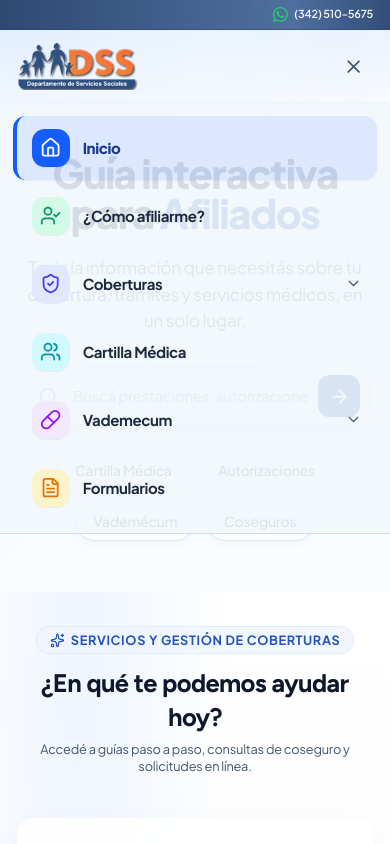
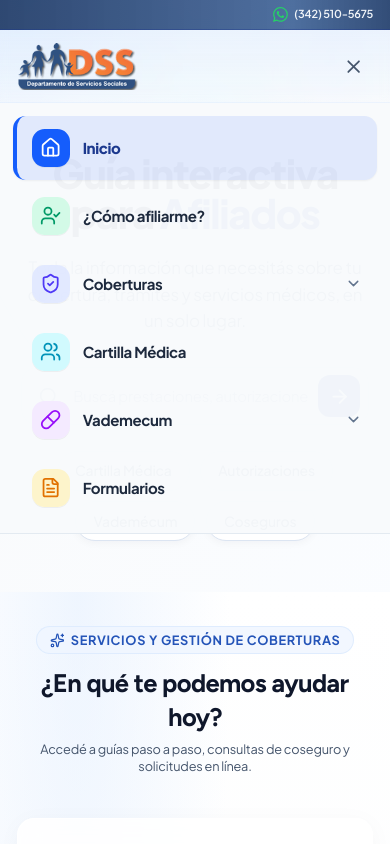
Before and after one commit to KarimServin/guia-interactiva-dss, a Next.js app: page / in a window 390 px wide. Both pictures are taken after a click on the button 353 px from the left and 66 px from the top of the page. Shown: the top 844 px of the page. Built offline with nearby package versions, Linux system fonts and the light colour scheme.

Commit message:
style: increase mobile menu drawer opacity to 97% for better contrast

```diff
--- a/src/components/Header.tsx
+++ b/src/components/Header.tsx
@@ -239,7 +239,7 @@ export const Header: React.FC<HeaderProps> = ({ activeTab = 'guia', onSelectNav
         isMobileMenuOpen ? 'grid-rows-[1fr] opacity-100' : 'grid-rows-[0fr] opacity-0 pointer-events-none'
       }`}>
         <div className="overflow-hidden">
-          <div className="bg-[#f2f7fc]/88 backdrop-blur-xs border-b border-blue-200/80 shadow-2xl px-3 py-3 space-y-1">
+          <div className="bg-[#f8fafc]/97 backdrop-blur-md border-b border-slate-200/90 shadow-2xl px-3 py-3 space-y-1">
             {NAV_ITEMS.map((item) => {
               const Icon = item.icon;
               const isVademecum = item.id === 'vademecum';
```
